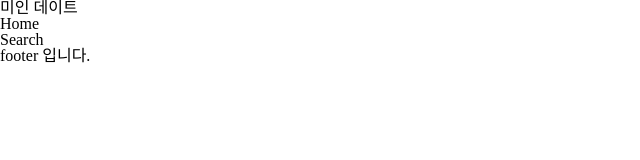
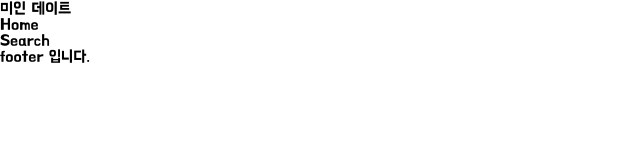
Before and after one commit to Miintoo/miinnDate-project, a React (Vite) app: page / in a window 1280 px wide. Shown: the top 160 px of the page, without its empty margins (0-640 px from the left). Built offline with nearby package versions, Linux system fonts and the light colour scheme.

Commit message:
[Feat]: main font 추가

```diff
--- a/src/styles/global.scss
+++ b/src/styles/global.scss
@@ -0,0 +1,8 @@
+@font-face {
+  font-family: 'mainFont';
+  src: url('/src/assets/fonts/BMHANNAProOTF.otf');
+}
+html,
+body {
+  font-family: 'mainFont';
+}
```
Also changed, not shown: src/assets/fonts/BMHANNAProOTF.otf (added).
